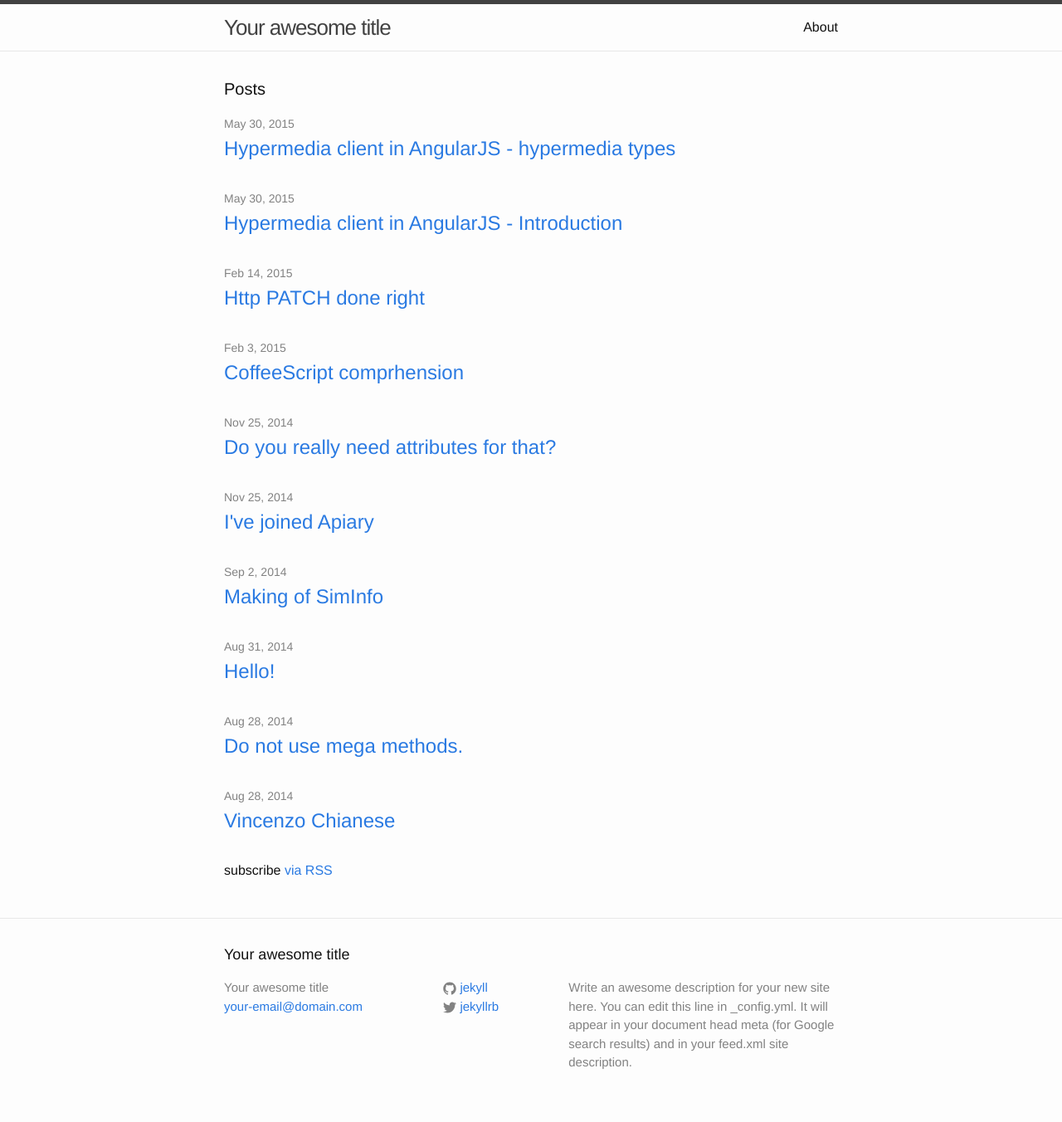
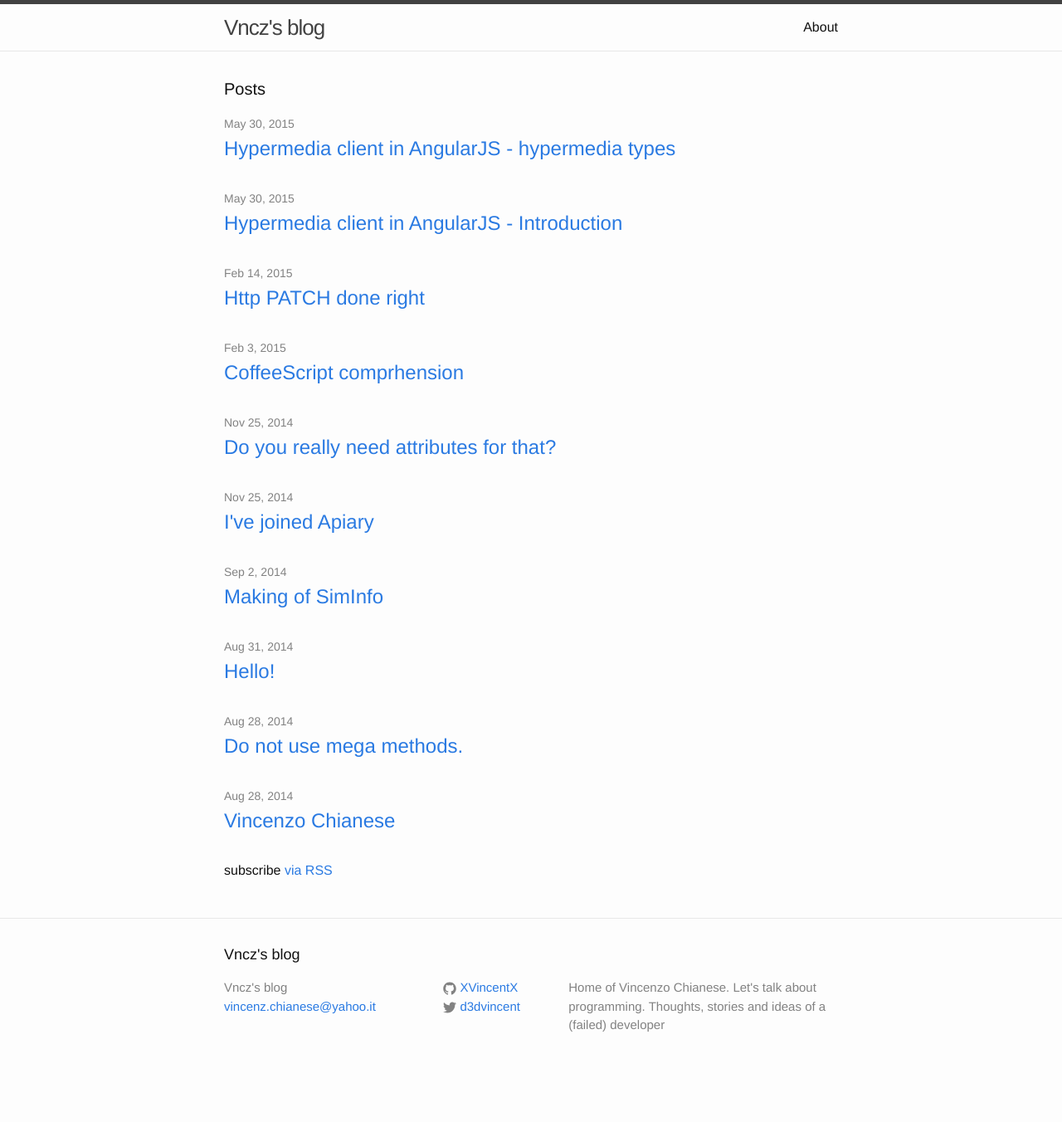
Before and after one commit to XVincentX/vncz, a Jekyll site: the page built from index.html, in a window 1280 px wide. Shown: the whole page at 83% size. Built offline with Jekyll 4.4.1, drawn with Linux system fonts in a browser that asks for light colours; after the commit the page ends 1307 px from its top, so only the background shows below that.

Commit message:
Update _config.yml

```diff
--- a/_config.yml
+++ b/_config.yml
@@ -1,14 +1,14 @@
 # Site settings
-title: Your awesome title
-email: your-email@domain.com
+title: Vncz's blog
+email: vincenz.chianese@yahoo.it
 description: > # this means to ignore newlines until "baseurl:"
-  Write an awesome description for your new site here. You can edit this
-  line in _config.yml. It will appear in your document head meta (for
-  Google search results) and in your feed.xml site description.
+  Home of Vincenzo Chianese.
+  Let's talk about programming.
+  Thoughts, stories and ideas of a (failed) developer
 baseurl: "" # the subpath of your site, e.g. /blog/
-url: "http://yourdomain.com" # the base hostname & protocol for your site
-twitter_username: jekyllrb
-github_username:  jekyll
+url: "http://vncz.js.org" # the base hostname & protocol for your site
+twitter_username: d3dvincent
+github_username:  XVincentX
 
 # Build settings
 markdown: kramdown
```
